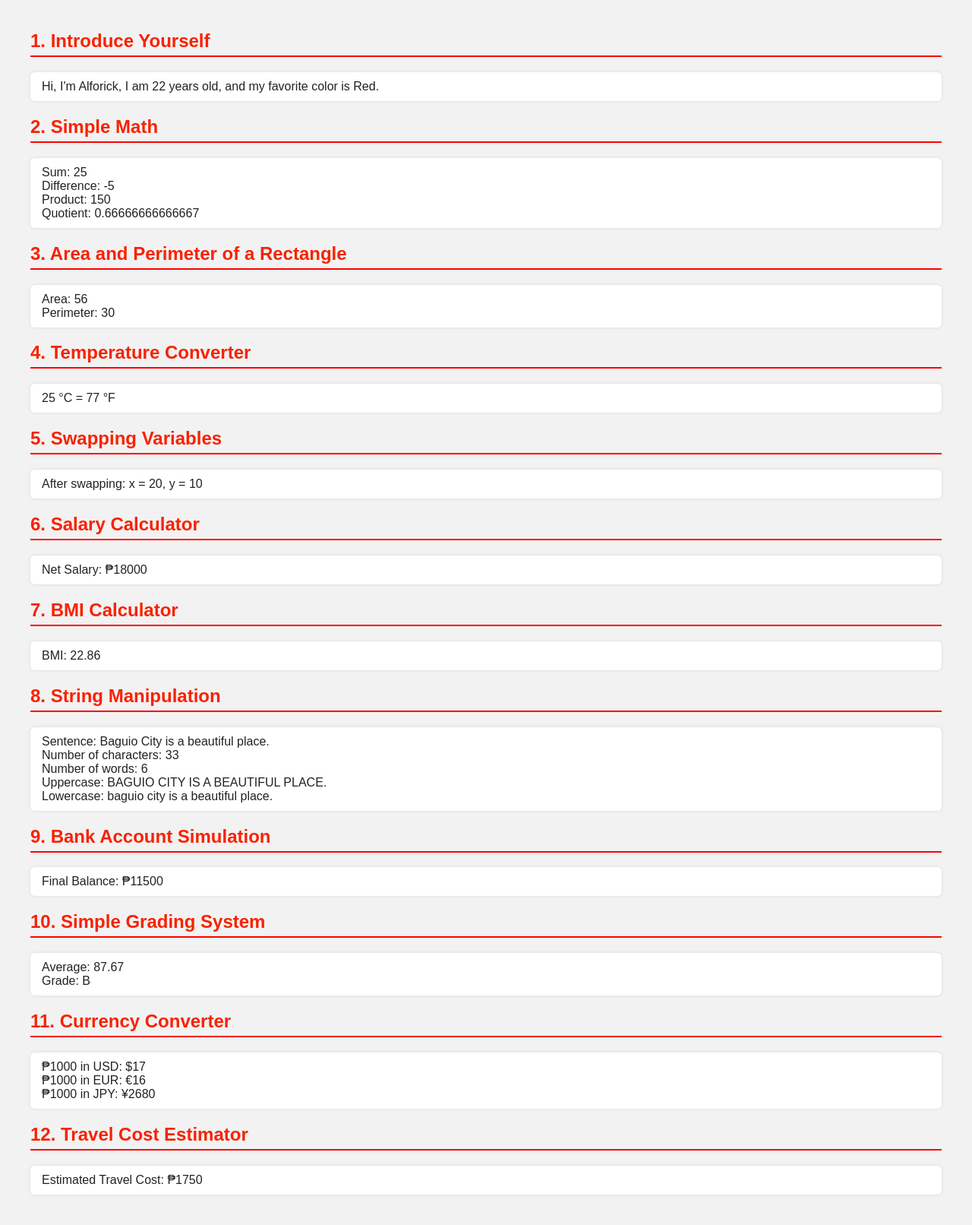
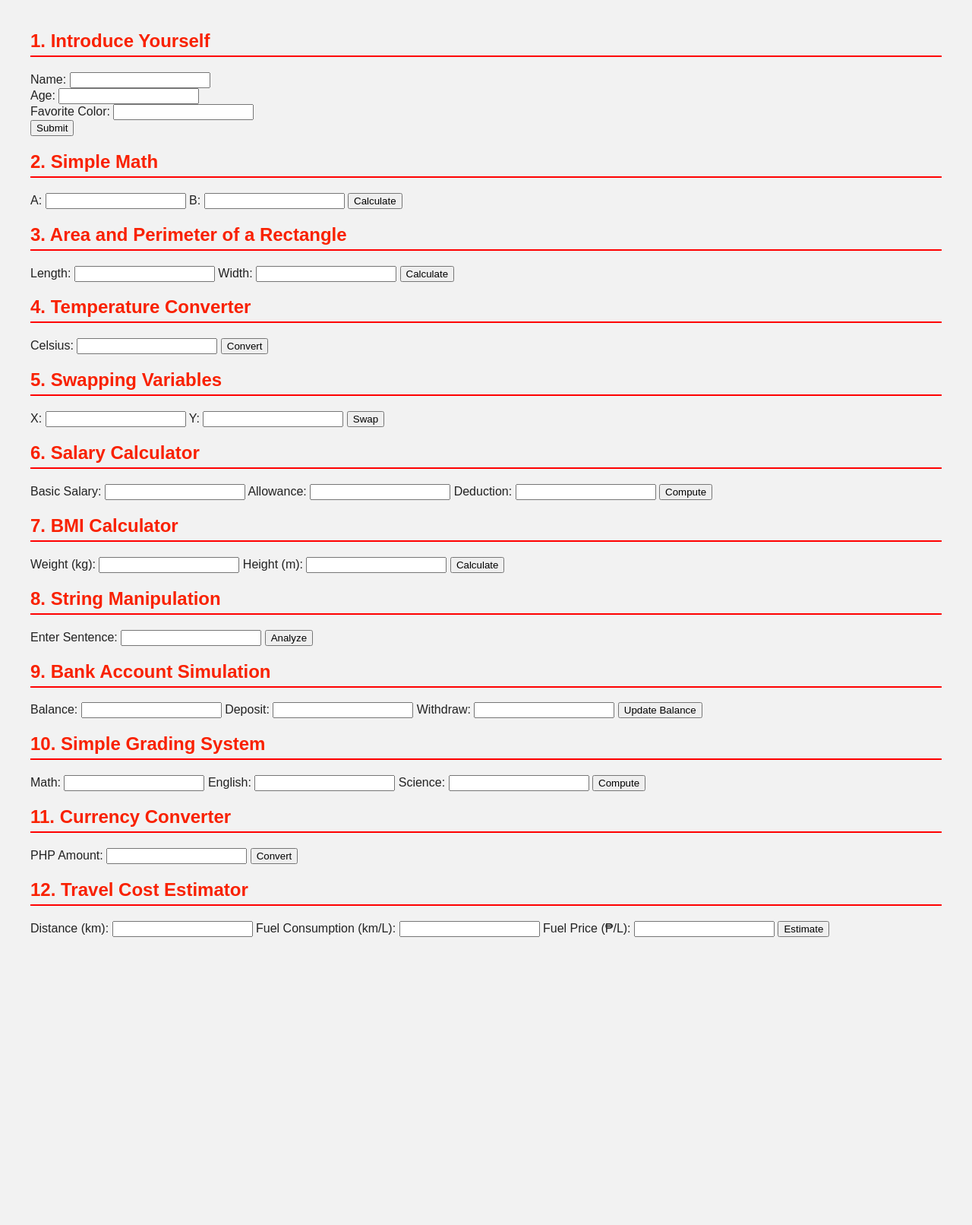
Before and after one commit to DeFalt-Nine/CIT17, a PHP site: page / in a window 1280 px wide. Shown: the whole page at 76% size. After the commit the page ends 1233 px from the top, so only its background shows below. Run offline with PHP 8.4, Linux system fonts and the light colour scheme.

Commit message:
index.php

```diff
--- a/index.php
+++ b/index.php
@@ -2,115 +2,226 @@
 <html lang="en">
 <head>
   <meta charset="UTF-8">
-  <title>PHP Exercises</title>
+  <title>PHP Exercises with User Input</title>
   <link rel="stylesheet" href="style.css">
 </head>
 <body>
+
 <?php
 // 1. Introduce Yourself
-$name = "Alforick";
-$age = 22;
-$fav_color = "Red";
 echo "<h2>1. Introduce Yourself</h2>";
+?>
+<form method="post">
+  Name: <input type="text" name="name" value="<?php if(isset($_POST['name'])) echo $_POST['name']; ?>"><br>
+  Age: <input type="number" name="age" value="<?php if(isset($_POST['age'])) echo $_POST['age']; ?>"><br>
+  Favorite Color: <input type="text" name="fav_color" value="<?php if(isset($_POST['fav_color'])) echo $_POST['fav_color']; ?>"><br>
+  <input type="submit" name="intro_submit" value="Submit">
+</form>
+<?php
+if (isset($_POST['intro_submit'])) {
+  $name = $_POST['name'];
+  $age = $_POST['age'];
+  $fav_color = $_POST['fav_color'];
   echo "<p>Hi, I'm $name, I am $age years old, and my favorite color is $fav_color.</p>";
+}
 
 // 2. Simple Math
-$a = 10;
-$b = 15;
 echo "<h2>2. Simple Math</h2>";
+?>
+<form method="post">
+  A: <input type="number" name="a" value="<?php if(isset($_POST['a'])) echo $_POST['a']; ?>">
+  B: <input type="number" name="b" value="<?php if(isset($_POST['b'])) echo $_POST['b']; ?>">
+  <input type="submit" name="math_submit" value="Calculate">
+</form>
+<?php
+if (isset($_POST['math_submit'])) {
+  $a = $_POST['a'];
+  $b = $_POST['b'];
   echo "<p>Sum: " . ($a + $b) . "<br>";
   echo "Difference: " . ($a - $b) . "<br>";
   echo "Product: " . ($a * $b) . "<br>";
   echo "Quotient: " . ($a / $b) . "</p>";
+}
 
 // 3. Area and Perimeter of a Rectangle
-$length = 8;
-$width = 7;
+echo "<h2>3. Area and Perimeter of a Rectangle</h2>";
+?>
+<form method="post">
+  Length: <input type="number" name="length" value="<?php if(isset($_POST['length'])) echo $_POST['length']; ?>">
+  Width: <input type="number" name="width" value="<?php if(isset($_POST['width'])) echo $_POST['width']; ?>">
+  <input type="submit" name="rect_submit" value="Calculate">
+</form>
+<?php
+if (isset($_POST['rect_submit'])) {
+  $length = $_POST['length'];
+  $width = $_POST['width'];
   $area = $length * $width;
   $perimeter = 2 * ($length + $width);
-echo "<h2>3. Area and Perimeter of a Rectangle</h2>";
   echo "<p>Area: $area<br>Perimeter: $perimeter</p>";
+}
 
 // 4. Temperature Converter
-$celsius = 25;
-$fahrenheit = ($celsius * 9/5) + 32;
 echo "<h2>4. Temperature Converter</h2>";
-echo "<p>$celsius °C = $fahrenheit °F</p>";
+?>
+<form method="post">
+  Celsius: <input type="number" name="celsius" step="any" value="<?php if(isset($_POST['celsius'])) echo $_POST['celsius']; ?>">
+  <input type="submit" name="temp_submit" value="Convert">
+</form>
+<?php
+if (isset($_POST['temp_submit'])) {
+  $c = $_POST['celsius'];
+  $f = ($c * 9/5) + 32;
+  echo "<p>$c °C = $f °F</p>";
+}
 
 // 5. Swapping Variables
-$x = 10;
-$y = 20;
+echo "<h2>5. Swapping Variables</h2>";
+?>
+<form method="post">
+  X: <input type="number" name="x" value="<?php if(isset($_POST['x'])) echo $_POST['x']; ?>">
+  Y: <input type="number" name="y" value="<?php if(isset($_POST['y'])) echo $_POST['y']; ?>">
+  <input type="submit" name="swap_submit" value="Swap">
+</form>
+<?php
+if (isset($_POST['swap_submit'])) {
+  $x = $_POST['x'];
+  $y = $_POST['y'];
   $temp = $x;
   $x = $y;
   $y = $temp;
-echo "<h2>5. Swapping Variables</h2>";
   echo "<p>After swapping: x = $x, y = $y</p>";
+}
 
 // 6. Salary Calculator
-$basic_salary = 15000;
-$allowance = 5000;
-$deduction = 2000;
-$net_salary = $basic_salary + $allowance - $deduction;
 echo "<h2>6. Salary Calculator</h2>";
-echo "<p>Net Salary: ₱$net_salary</p>";
+?>
+<form method="post">
+  Basic Salary: <input type="number" name="basic" value="<?php if(isset($_POST['basic'])) echo $_POST['basic']; ?>">
+  Allowance: <input type="number" name="allowance" value="<?php if(isset($_POST['allowance'])) echo $_POST['allowance']; ?>">
+  Deduction: <input type="number" name="deduction" value="<?php if(isset($_POST['deduction'])) echo $_POST['deduction']; ?>">
+  <input type="submit" name="salary_submit" value="Compute">
+</form>
+<?php
+if (isset($_POST['salary_submit'])) {
+  $basic = $_POST['basic'];
+  $allow = $_POST['allowance'];
+  $deduct = $_POST['deduction'];
+  $net = $basic + $allow - $deduct;
+  echo "<p>Net Salary: ₱$net</p>";
+}
 
 // 7. BMI Calculator
-$weight = 70; // kg
-$height = 1.75; // m
-$bmi = $weight / ($height * $height);
 echo "<h2>7. BMI Calculator</h2>";
+?>
+<form method="post">
+  Weight (kg): <input type="number" step="any" name="weight" value="<?php if(isset($_POST['weight'])) echo $_POST['weight']; ?>">
+  Height (m): <input type="number" step="any" name="height" value="<?php if(isset($_POST['height'])) echo $_POST['height']; ?>">
+  <input type="submit" name="bmi_submit" value="Calculate">
+</form>
+<?php
+if (isset($_POST['bmi_submit'])) {
+  $w = $_POST['weight'];
+  $h = $_POST['height'];
+  $bmi = $w / ($h * $h);
   echo "<p>BMI: " . round($bmi, 2) . "</p>";
+}
 
 // 8. String Manipulation
-$sentence = "Baguio City is a beautiful place.";
 echo "<h2>8. String Manipulation</h2>";
-echo "<p>Sentence: $sentence<br>";
-echo "Number of characters: " . strlen($sentence) . "<br>";
-echo "Number of words: " . str_word_count($sentence) . "<br>";
-echo "Uppercase: " . strtoupper($sentence) . "<br>";
-echo "Lowercase: " . strtolower($sentence) . "</p>";
+?>
+<form method="post">
+  Enter Sentence: <input type="text" name="sentence" value="<?php if(isset($_POST['sentence'])) echo $_POST['sentence']; ?>">
+  <input type="submit" name="string_submit" value="Analyze">
+</form>
+<?php
+if (isset($_POST['string_submit'])) {
+  $s = $_POST['sentence'];
+  echo "<p>Sentence: $s<br>";
+  echo "Characters: " . strlen($s) . "<br>";
+  echo "Words: " . str_word_count($s) . "<br>";
+  echo "Uppercase: " . strtoupper($s) . "<br>";
+  echo "Lowercase: " . strtolower($s) . "</p>";
+}
 
 // 9. Bank Account Simulation
-$balance = 10000;
-$deposit = 3000;
-$withdraw = 1500;
-$balance = $balance + $deposit - $withdraw;
 echo "<h2>9. Bank Account Simulation</h2>";
-echo "<p>Final Balance: ₱$balance</p>";
+?>
+<form method="post">
+  Balance: <input type="number" name="balance" value="<?php if(isset($_POST['balance'])) echo $_POST['balance']; ?>">
+  Deposit: <input type="number" name="deposit" value="<?php if(isset($_POST['deposit'])) echo $_POST['deposit']; ?>">
+  Withdraw: <input type="number" name="withdraw" value="<?php if(isset($_POST['withdraw'])) echo $_POST['withdraw']; ?>">
+  <input type="submit" name="bank_submit" value="Update Balance">
+</form>
+<?php
+if (isset($_POST['bank_submit'])) {
+  $bal = $_POST['balance'];
+  $dep = $_POST['deposit'];
+  $wd = $_POST['withdraw'];
+  $final = $bal + $dep - $wd;
+  echo "<p>Final Balance: ₱$final</p>";
+}
 
 // 10. Simple Grading System
-$math = 85;
-$english = 90;
-$science = 88;
-$average = ($math + $english + $science) / 3;
+echo "<h2>10. Simple Grading System</h2>";
+?>
+<form method="post">
+  Math: <input type="number" name="math" value="<?php if(isset($_POST['math'])) echo $_POST['math']; ?>">
+  English: <input type="number" name="english" value="<?php if(isset($_POST['english'])) echo $_POST['english']; ?>">
+  Science: <input type="number" name="science" value="<?php if(isset($_POST['science'])) echo $_POST['science']; ?>">
+  <input type="submit" name="grade_submit" value="Compute">
+</form>
+<?php
+if (isset($_POST['grade_submit'])) {
+  $math = $_POST['math'];
+  $eng = $_POST['english'];
+  $sci = $_POST['science'];
+  $avg = ($math + $eng + $sci) / 3;
 
-if ($average >= 90) $grade = "A";
-elseif ($average >= 80) $grade = "B";
-elseif ($average >= 70) $grade = "C";
-elseif ($average >= 60) $grade = "D";
+  if ($avg >= 90) $grade = "A";
+  elseif ($avg >= 80) $grade = "B";
+  elseif ($avg >= 70) $grade = "C";
+  elseif ($avg >= 60) $grade = "D";
   else $grade = "F";
 
-echo "<h2>10. Simple Grading System</h2>";
-echo "<p>Average: " . round($average, 2) . "<br>Grade: $grade</p>";
+  echo "<p>Average: " . round($avg, 2) . "<br>Grade: $grade</p>";
+}
 
 // 11. Currency Converter
-$php_amount = 1000;
-$usd_rate = 0.017;
-$eur_rate = 0.016;
-$jpy_rate = 2.68;
-
 echo "<h2>11. Currency Converter</h2>";
-echo "<p>₱$php_amount in USD: $" . round($php_amount * $usd_rate, 2) . "<br>";
-echo "₱$php_amount in EUR: €" . round($php_amount * $eur_rate, 2) . "<br>";
-echo "₱$php_amount in JPY: ¥" . round($php_amount * $jpy_rate, 2) . "</p>";
+?>
+<form method="post">
+  PHP Amount: <input type="number" name="php_amount" value="<?php if(isset($_POST['php_amount'])) echo $_POST['php_amount']; ?>">
+  <input type="submit" name="currency_submit" value="Convert">
+</form>
+<?php
+if (isset($_POST['currency_submit'])) {
+  $php = $_POST['php_amount'];
+  $usd = 0.017;
+  $eur = 0.016;
+  $jpy = 2.68;
+  echo "<p>₱$php = $" . round($php * $usd, 2) . " USD<br>";
+  echo "₱$php = €" . round($php * $eur, 2) . " EUR<br>";
+  echo "₱$php = ¥" . round($php * $jpy, 2) . " JPY</p>";
+}
 
 // 12. Travel Cost Estimator
-$distance = 300;
-$fuel_consumption = 12;
-$fuel_price = 70;
-$travel_cost = ($distance / $fuel_consumption) * $fuel_price;
 echo "<h2>12. Travel Cost Estimator</h2>";
-echo "<p>Estimated Travel Cost: ₱" . round($travel_cost, 2) . "</p>";
 ?>
+<form method="post">
+  Distance (km): <input type="number" name="distance" value="<?php if(isset($_POST['distance'])) echo $_POST['distance']; ?>">
+  Fuel Consumption (km/L): <input type="number" step="any" name="fuel_con" value="<?php if(isset($_POST['fuel_con'])) echo $_POST['fuel_con']; ?>">
+  Fuel Price (₱/L): <input type="number" step="any" name="fuel_price" value="<?php if(isset($_POST['fuel_price'])) echo $_POST['fuel_price']; ?>">
+  <input type="submit" name="travel_submit" value="Estimate">
+</form>
+<?php
+if (isset($_POST['travel_submit'])) {
+  $d = $_POST['distance'];
+  $f = $_POST['fuel_con'];
+  $p = $_POST['fuel_price'];
+  $cost = ($d / $f) * $p;
+  echo "<p>Estimated Travel Cost: ₱" . round($cost, 2) . "</p>";
+}
+?>
+
 </body>
 </html>
```
Lines whose indentation alone changed are shown as unchanged.
